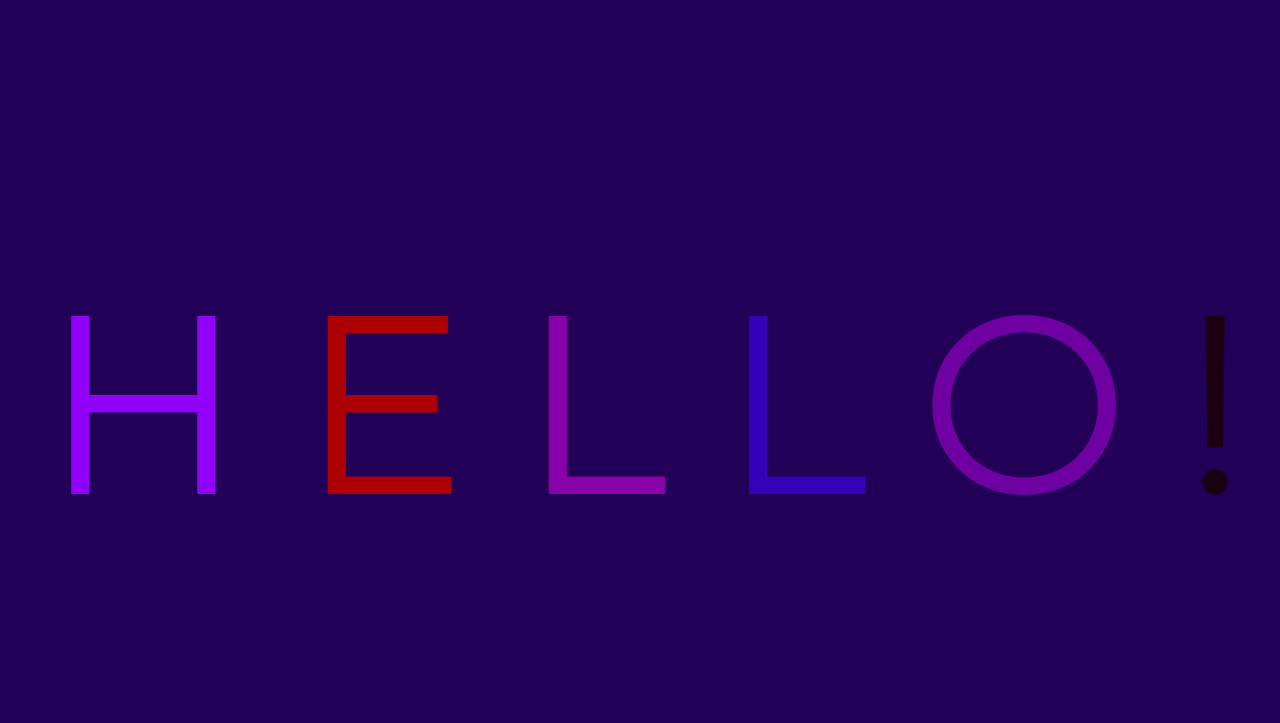
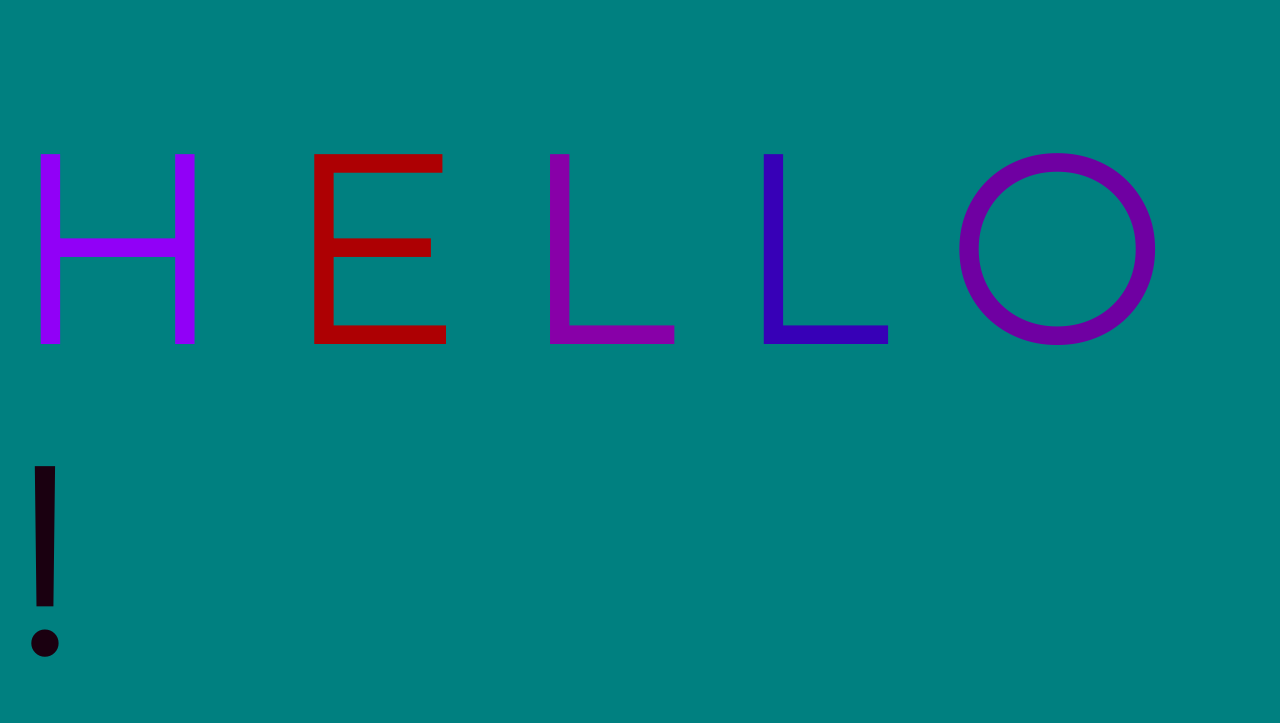
Before and after one commit to TC999999/AnimatedTextGitDemo, a plain HTML site: page index.html in a window 1280 px wide. Drawn offline with Linux system fonts and the light colour scheme.

Commit message:
tweak css

```diff
--- a/app.css
+++ b/app.css
@@ -3,11 +3,11 @@ body {
   justify-content: center;
   align-items: center;
   height: 100vh;
-  background-color: rgb(34, 0, 88);
+  background-color: teal;
 }
 
 h1 {
-  font-size: 15rem;
+  font-size: 16rem;
   font-family: "Montserrat", sans-serif;
 }
 
```
